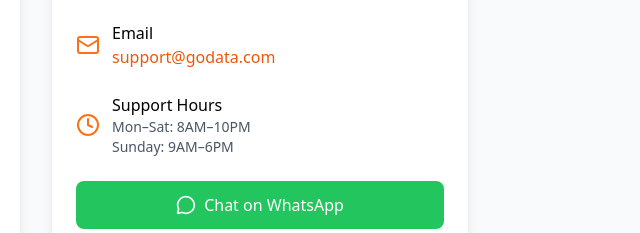
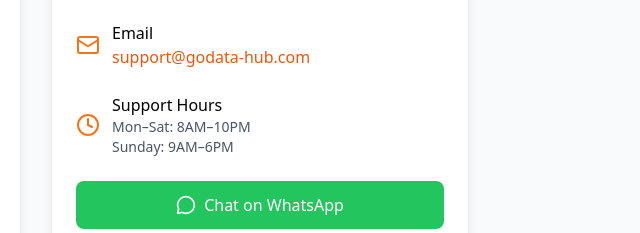
Before and after one commit to stevemaine/godata-website, a plain HTML site: page index.html in a window 1280 px wide. Both pictures are taken after a click on the link "Support". Shown: the part 346-579 px from the top of the page, 604-1244 px from the left. Drawn offline with nearby package versions, Linux system fonts and the light colour scheme.

Commit message:
Updated support email

```diff
--- a/index.html
+++ b/index.html
@@ -236,7 +236,7 @@
               <a
                 href="mailto:support@godata.com"
                 class="text-orange-600 hover:underline"
-                >support@godata.com</a
+                >support@godata-hub.com</a
               >
             </div>
           </div>
```
